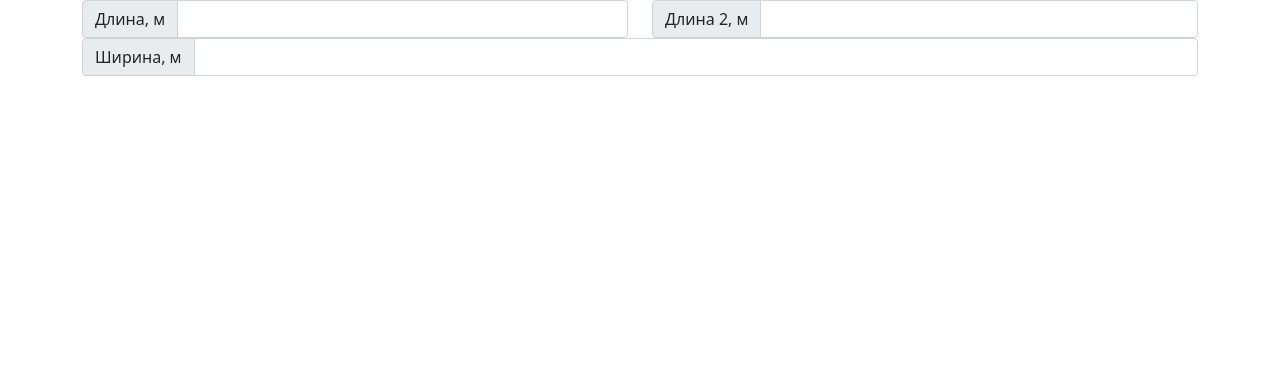
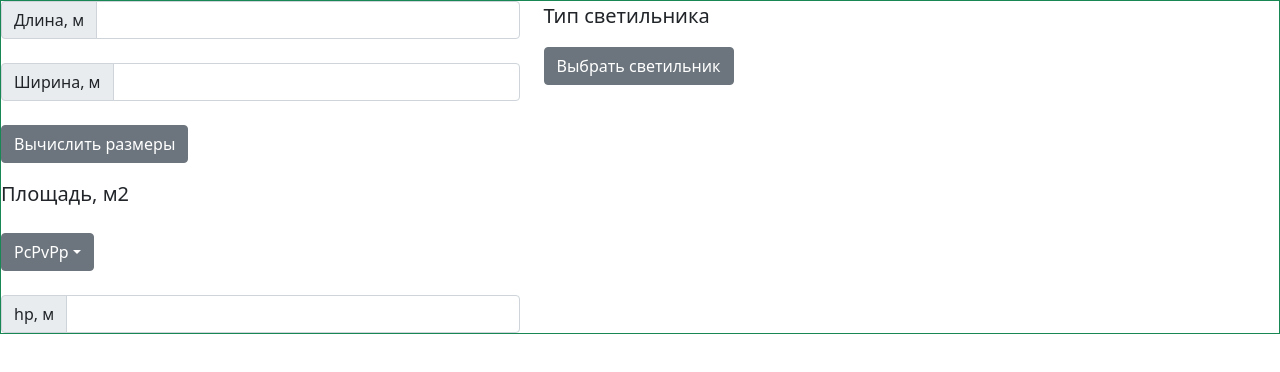
Before and after one commit to dmitrymaslakov/ElectricalEngineerTools-v2.0, a React (Create React App) app in the folder UserInterface/: page / in a window 1280 px wide. Shown: the top 372 px of the page. Built offline with nearby package versions, Linux system fonts and the light colour scheme.

Commit message:
Add a Luminaire component

```diff
--- a/UserInterface/src/App.js
+++ b/UserInterface/src/App.js
@@ -1,14 +1,27 @@
 import React from 'react'
 import { useState } from 'react'
-import Container from 'react-bootstrap/Container'
 import Modal from 'react-bootstrap/Modal'
 import Button from 'react-bootstrap/Button'
 import Room from './components/Room'
+import Luminaire from './components/Luminaire'
+import Row from 'react-bootstrap/Row'
+import Col from 'react-bootstrap/Col'
+import Container from 'react-bootstrap/Container'
+
 
 const App = () => {
 
   return (
-    <Room></Room>
+    <Container fluid='true' className='border border-success mx-0'>
+      <Row>
+        <Col sm={5}>
+          <Room />
+        </Col>
+        <Col>
+          <Luminaire></Luminaire>
+        </Col>
+      </Row>
+    </Container>
   )
 }
 
--- /dev/null
+++ b/UserInterface/src/components/Luminaire.jsx
@@ -0,0 +1,61 @@
+import React, { useState } from 'react'
+import Button from 'react-bootstrap/Button'
+import Modal from 'react-bootstrap/Modal'
+import Row from 'react-bootstrap/Row'
+import Col from 'react-bootstrap/Col'
+import Container from 'react-bootstrap/Container'
+
+function MydModalWithGrid(props) {
+    return (
+        <Modal {...props} aria-labelledby="contained-modal-title-vcenter">
+            <Modal.Header closeButton>
+                <Modal.Title id="contained-modal-title-vcenter">
+                    Using Grid in Modal
+                </Modal.Title>
+            </Modal.Header>
+            <Modal.Body className="show-grid">
+                <Container>
+                    <Row>
+                        <Col xs={12} md={8}>
+                            .col-xs-12 .col-md-8
+                        </Col>
+                        <Col xs={6} md={4}>
+                            .col-xs-6 .col-md-4
+                        </Col>
+                    </Row>
+
+                    <Row>
+                        <Col xs={6} md={4}>
+                            .col-xs-6 .col-md-4
+                        </Col>
+                        <Col xs={6} md={4}>
+                            .col-xs-6 .col-md-4
+                        </Col>
+                        <Col xs={6} md={4}>
+                            .col-xs-6 .col-md-4
+                        </Col>
+                    </Row>
+                </Container>
+            </Modal.Body>
+            <Modal.Footer>
+                <Button onClick={props.onHide}>Close</Button>
+            </Modal.Footer>
+        </Modal>
+    )
+}
+
+const Luminaire = () => {
+    const [modalShow, setModalShow] = useState(false)
+
+    return (
+        <>
+            <label className='fs-5'>Тип светильника</label>
+            <br />
+            <Button variant='secondary' className='my-3' onClick={() => setModalShow(true)}>Выбрать светильник</Button>
+
+            <MydModalWithGrid show={modalShow} onHide={() => setModalShow(false)} />
+        </>
+    )
+}
+
+export default Luminaire
--- a/UserInterface/src/components/Room.jsx
+++ b/UserInterface/src/components/Room.jsx
@@ -6,35 +6,41 @@ import FormControl from 'react-bootstrap/FormControl'
 import Row from 'react-bootstrap/Row'
 import Col from 'react-bootstrap/Col'
 import Container from 'react-bootstrap/Container'
+import Dropdown from 'react-bootstrap/Dropdown'
 
 const Room = () => {
     return (
-        <Container>
-            <Row>
-                <Col>
+        <>
             <InputGroup>
-                        <InputGroup.Text id="inputGroup-sizing-default">Длина, м</InputGroup.Text>
-                        <FormControl aria-label="Default" aria-describedby="inputGroup-sizing-default" />
+                <InputGroup.Text>Длина, м</InputGroup.Text>
+                <FormControl/>
             </InputGroup>
-                </Col>
-                <Col>
+            <br />
             <InputGroup>
-                        <InputGroup.Text id="inputGroup-sizing-default">Длина 2, м</InputGroup.Text>
-                        <FormControl aria-label="Default" aria-describedby="inputGroup-sizing-default" />
+                <InputGroup.Text>Ширина, м</InputGroup.Text>
+                <FormControl/>
             </InputGroup>
-                </Col>
-            </Row>
-            <Row>
-                <Col>
+            <br />
+            <Button variant='secondary' className='mb-3'>Вычислить размеры</Button>
+            <br />
+            <label className='fs-5'>Площадь, м2</label>
+            <br />
+            <Dropdown className='py-4'>
+                <Dropdown.Toggle variant='secondary'>
+                    PcPvPp
+                </Dropdown.Toggle>
+                <Dropdown.Menu>
+                    <Dropdown.Item>10-30-50</Dropdown.Item>
+                    <Dropdown.Item>30-50-50</Dropdown.Item>
+                    <Dropdown.Item>30-50-70</Dropdown.Item>
+                </Dropdown.Menu>
+            </Dropdown>
             <InputGroup>
-                        <InputGroup.Text id="inputGroup-sizing-default">Ширина, м</InputGroup.Text>
-                        <FormControl aria-label="Default" aria-describedby="inputGroup-sizing-default" />
+                <InputGroup.Text>hp, м</InputGroup.Text>
+                <FormControl/>
             </InputGroup>
-                </Col>
-            </Row>
-        </Container>
 
-
+        </>
     )
 }
 
```
Also changed, not shown: 1 other file (tests, documents, lock files or other folders). Lines whose indentation alone changed are shown as unchanged.
